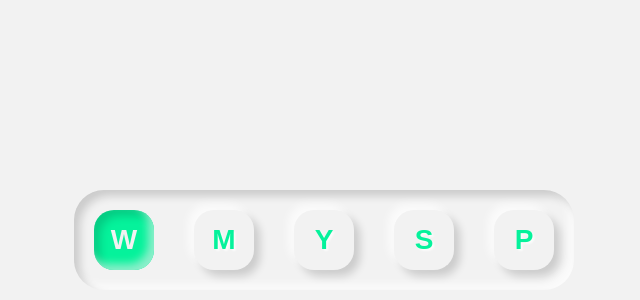
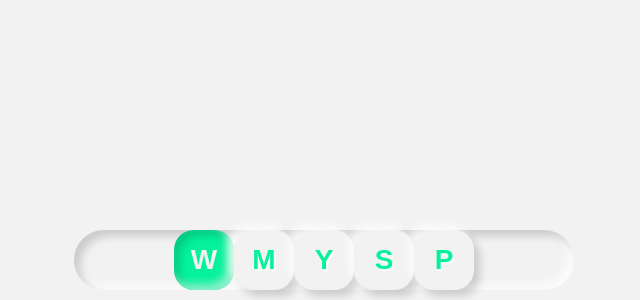
Before and after one commit to Figure-Finance/figure, a React (Create React App) app in the folder frontend/: page / in a window 1280 px wide. Shown: the part 500-800 px from the top of the page, without its empty margins (316-956 px from the left). Built offline with nearby package versions, Linux system fonts and the light colour scheme.

Commit message:
[update] Navbar button styles

```diff
--- a/frontend/src/components/Navbar/Navbar.module.css
+++ b/frontend/src/components/Navbar/Navbar.module.css
@@ -13,7 +13,3 @@
   flex-direction: row;
   justify-content: center;
 }
-
-.Navbar button {
-  margin: 20px;
-}
```
